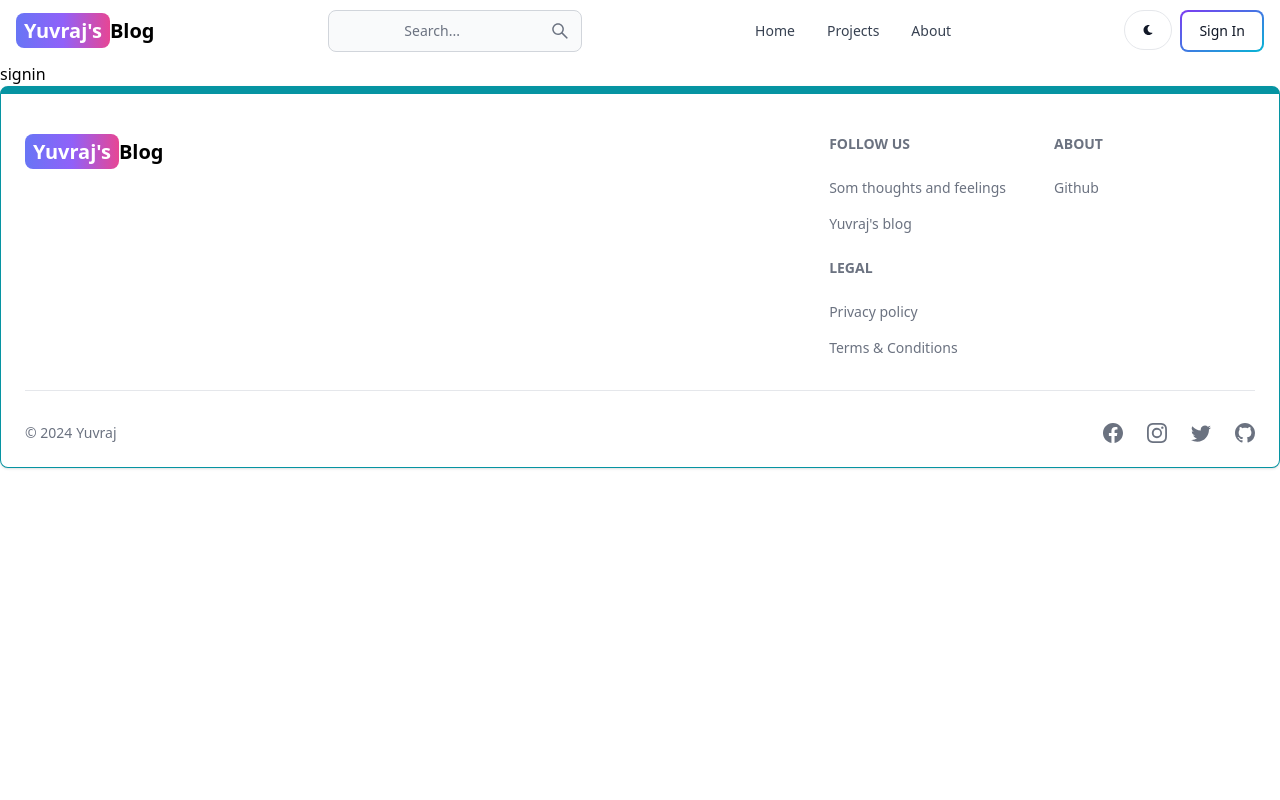
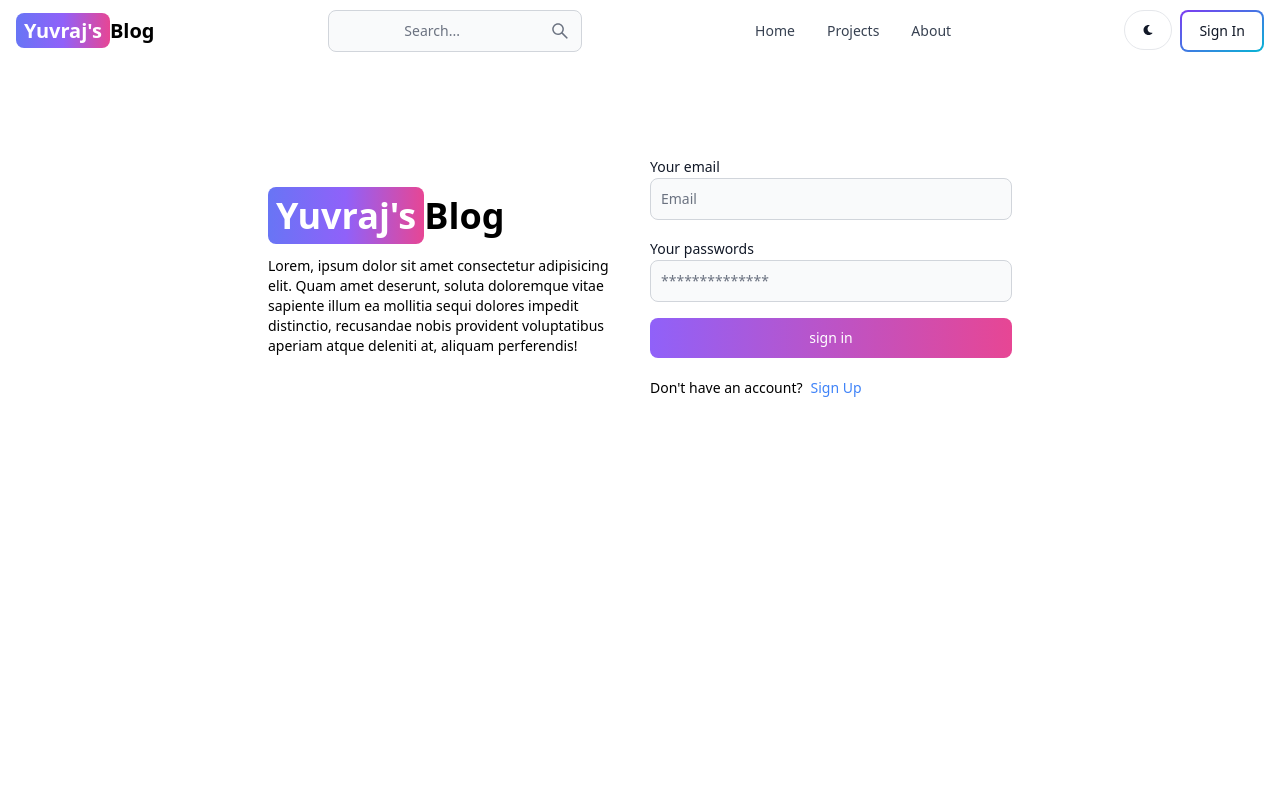
Before and after one commit to Yuvrajkarmarkar/Blogapp, a React (Vite) app in the folder Blog_frontend/: page /sign-in in a window 1280 px wide. Shown: the top 800 px of the page. Built offline with nearby package versions, Linux system fonts and the light colour scheme.

Commit message:
done with sign in page

```diff
--- a/Blog_frontend/src/pages/signinpage.jsx
+++ b/Blog_frontend/src/pages/signinpage.jsx
@@ -1,11 +1,111 @@
-import{BrowserRouter,Router,Route} from 'react-router-dom'
+import { Alert, Button, Label, Spinner, TextInput } from 'flowbite-react';
+import { BrowserRouter, Router, Route } from 'react-router-dom';
+import { Link,useNavigate } from 'react-router-dom';
+import { useState } from 'react';
 
 
-export default function signinpage() {
+export default function Signinpage() {
+  const [formData, setFormData] = useState({});
+  const [errorMessage, setErrorMessage] = useState(null);
+  const [loading, setLoading] = useState(false);
+  const navigate = useNavigate();
+
+
+
+  const handleChange = (e) => {
+    setFormData({ ...formData, [e.target.id]: e.target.value.trim() });
+  };
+
+  const handleSubmit = async (e) => {
+    e.preventDefault();
+    if ( !formData.password || !formData.email) {
+      return setErrorMessage('please fill out all fields');
+
+    }
+    try {
+      setLoading(true);
+      setErrorMessage(null);
+
+
+      const res = await fetch('/api/auth/signin', {
+        method: 'POST',
+        headers: { 'Content-Type': 'application/json' },
+        body: JSON.stringify(formData),
+      });
+      const data = await res.json();
+      if (data.success === false) {
+        return setErrorMesaage(data.message);
+      }
+      setLoading(false);
+      if (res.ok) {
+        navigate('/');
+      }
+    } catch (error) {
+      setErrorMessage(error.message);
+      setLoading(false);
+    }
+  }
+
+
   return (
-    <div>
-      signin
+    <div className='min-h-screen mt-20'>
+      <div className='flex p-3 max-w-3xl mx-auto flex-col md:flex-row md:items-center gap-5'>
+        {/* left */}
+        <div className='flex-1'>
+          <Link to="/" className=' font-bold dark:text-white text-4xl'>
+                  <span className='px-2 py-1 bg-gradient-to-r from-indigo-500 via-purple-500 to-pink-500 rounded-lg text-white '>Yuvraj's</span>
+                  Blog
+          </Link>
+          <p className='text-sm mt-5 '>
+            Lorem, ipsum dolor sit amet consectetur adipisicing elit. Quam amet deserunt, soluta doloremque vitae sapiente illum ea mollitia sequi dolores impedit distinctio, recusandae nobis provident voluptatibus aperiam atque deleniti at, aliquam perferendis!
+          </p>
+        </div>
+        {/* right */}
+        <div className='flex-1'>
+          <form className='flex flex-col gap-4' onSubmit={handleSubmit}>
 
+            <div>
+              <Label value='Your email' />
+              <TextInput type='email' placeholder='Email' id='email' onChange={handleChange}/>
+
+            </div>
+            <div>
+              <Label value='Your passwords' />
+              <TextInput type='password' placeholder='**************' id='password'onChange={handleChange} />
+
+            </div>
+            <Button gradientDuoTone='purpleToPink' type='submit' disabled={loading}>
+              {
+                loading ? (
+            <>
+            <Spinner size='sm' />
+            <span className='pl-3'>Loading...</span>
+            </>
+              ) : 'sign in'
+            }
+            </Button>
+          </form>
+          <div className=" flex gap-2 text-sm mt-5">
+            <span>
+              Don't have an account?
+            </span>
+            <Link to='/sign-up' className='text-blue-500'>
+
+                Sign Up
+
+            </Link>
+          </div>
+          {
+            errorMessage && (
+              <Alert className='mt-5' color='failure'>
+                {errorMessage}
+              </Alert>
+            )
+          }
+
+        </div>
+
+      </div>
     </div>
   )
 }
--- a/Blog_frontend/src/pages/signuppage.jsx
+++ b/Blog_frontend/src/pages/signuppage.jsx
@@ -1,5 +1,5 @@
 import { Alert, Button, Label, Spinner, TextInput } from 'flowbite-react';
-import { BrowserRouter, Router, Route } from 'react-router-dom';
+
 import { Link,useNavigate } from 'react-router-dom';
 import { useState } from 'react';
 
```
Also changed, not shown: 1 other file (tests, documents, lock files or other folders).
